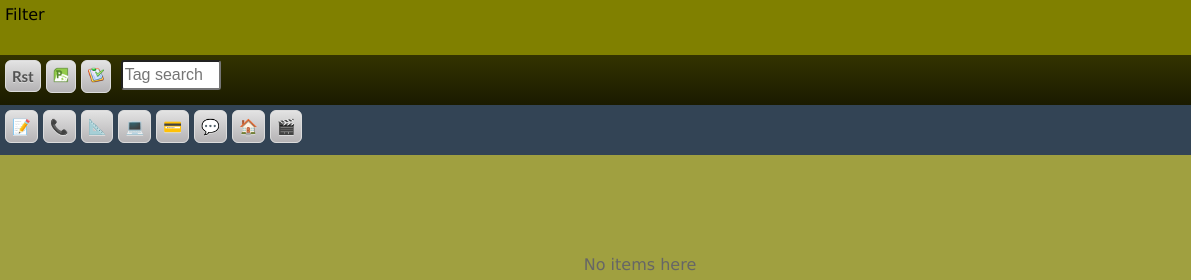
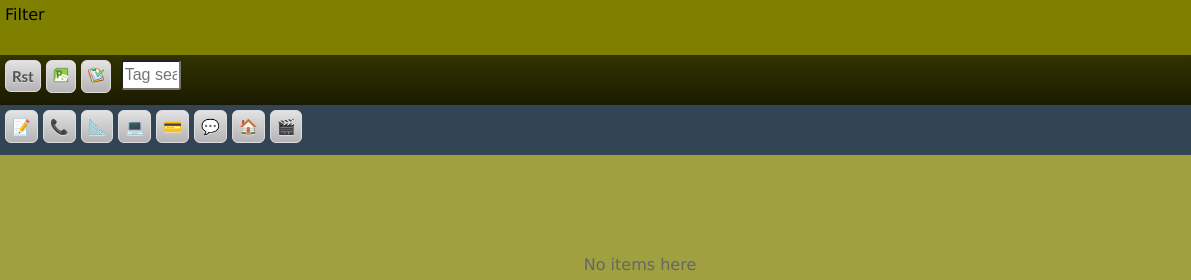
Before and after one commit to Mrbrand/WiseGuy, a plain HTML site: page index.html in a window 1280 px wide. Shown: the full height of the page, 0-1191 px from the left. Drawn offline with Linux system fonts and the light colour scheme.

Commit message:
Signed-off-by: mrbrand <peter.brand79@gmail.com>

```diff
--- a/index.html
+++ b/index.html
@@ -89,7 +89,7 @@
 
                  <div id="path-buttons" style="float:left;"></div>
 
-                <input class="search" onkeyup="view_filter();" placeholder="Tag search" value="" style="width:100px; float:left; margin-left:5px;"/>
+                <input class="search" onkeyup="view_filter();" placeholder="Tag search" value="" style="width:60px; float:left; margin-left:5px;"/>
 
             </div><!-- end controls-->
 
```
